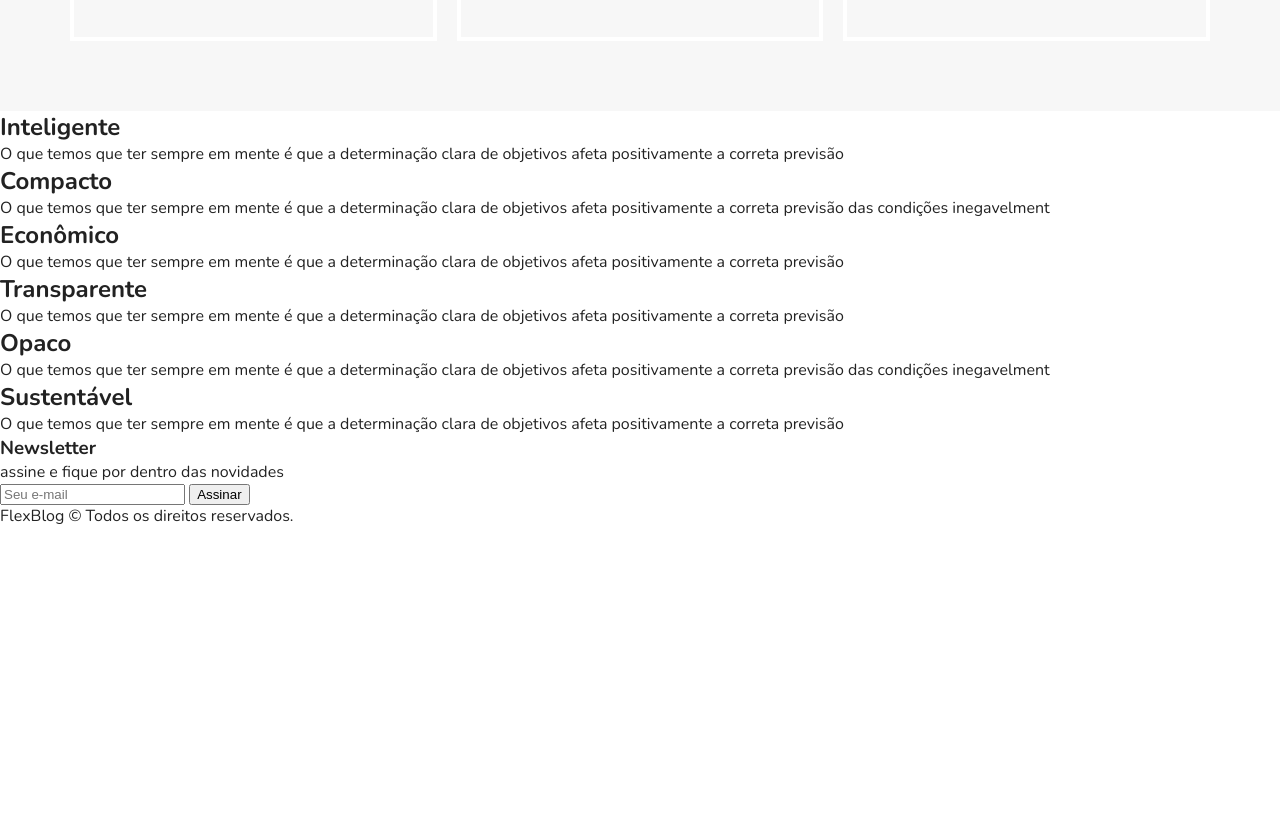
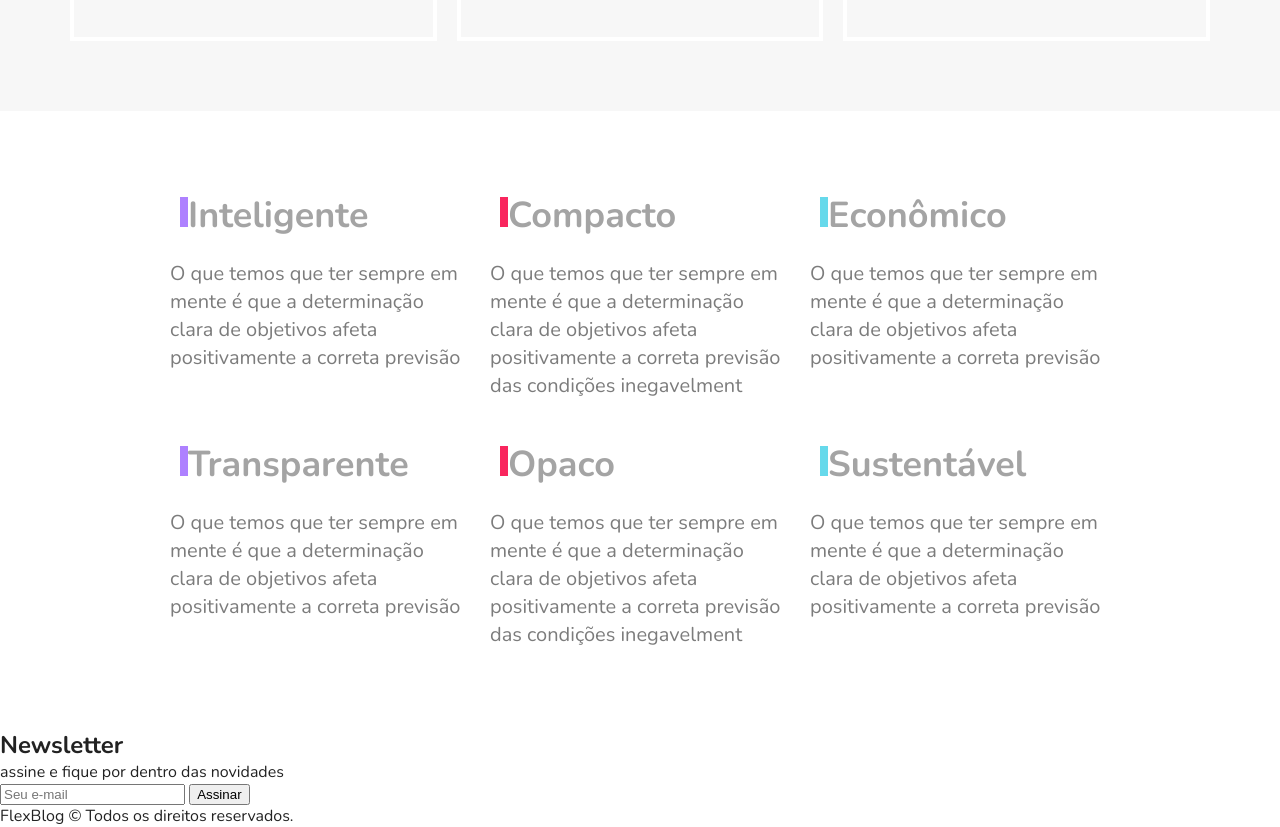
Before and after one commit to PedroTaveira10/FlexBlog, a plain HTML site: page index.html in a window 1280 px wide. Shown: the part 2477-3304 px from the top of the page. Before the commit the page ends 3004 px from the top, so only its background shows below. Drawn offline with nearby package versions, Linux system fonts and the light colour scheme.

Commit message:
commit adicionado informações

```diff
--- a/index.html
+++ b/index.html
@@ -163,19 +163,17 @@
           objetivos afeta positivamente a correta previsão
         </p>
       </div>
-
+    </section>
 
     <section class="newsletter">
       <div class="newsletter-info">
         <h1>Newsletter</h1>
         <p>assine e fique por dentro das novidades</p>
-
       </div>
       <form class="newsletter-form">
-        <input type="text" placeholder="Seu e-mail">
+        <input type="text" placeholder="Seu e-mail" />
         <button type="submit">Assinar</button>
-        </form>
-
+      </form>
     </section>
     <footer class="footer">
       <p>FlexBlog © Todos os direitos reservados.</p>
--- a/style.css
+++ b/style.css
@@ -241,3 +241,46 @@ img {
     order: -1;
   }
 }
+/* Qualidade */
+
+.qualidade {
+  max-width: 960px;
+  margin: 60px auto;
+  display: flex;
+  flex-wrap: wrap;
+}
+
+.qualidade-item {
+  flex: 1 1 300px;
+  margin: 20px 10px;
+}
+
+.qualidade-item h2 {
+  font-size: 2.25em;
+  color: #a4a4a4;
+  margin-bottom: 20px;
+}
+
+.qualidade-item h2::before {
+  content: '';
+  display: inline-block;
+  width: 8px;
+  height: 30px;
+  margin-left: 10px;
+}
+
+.qualidade-item:nth-of-type(3n + 1) h2::before {
+  background: #ae81ff;
+}
+.qualidade-item:nth-of-type(3n + 2) h2::before {
+  background: #f9265e;
+}
+.qualidade-item:nth-of-type(3n + 3) h2::before {
+  background: #66d9eb;
+}
+
+.qualidade-item p {
+  font-size: 1.25em;
+  line-height: 1.4;
+  color: #7c7c7c;
+}
```
